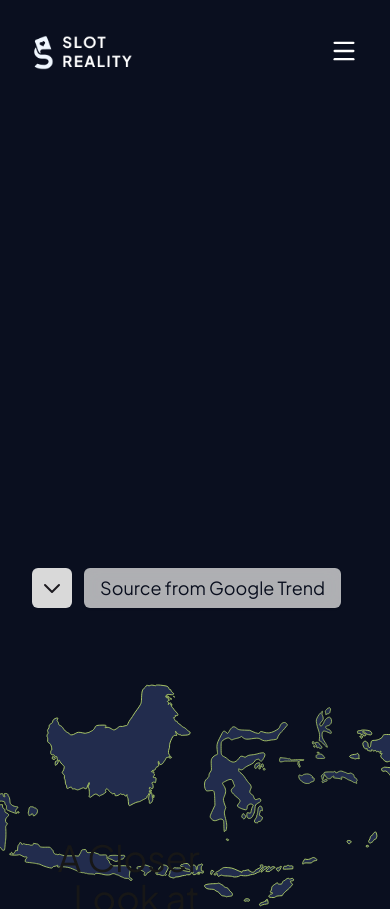
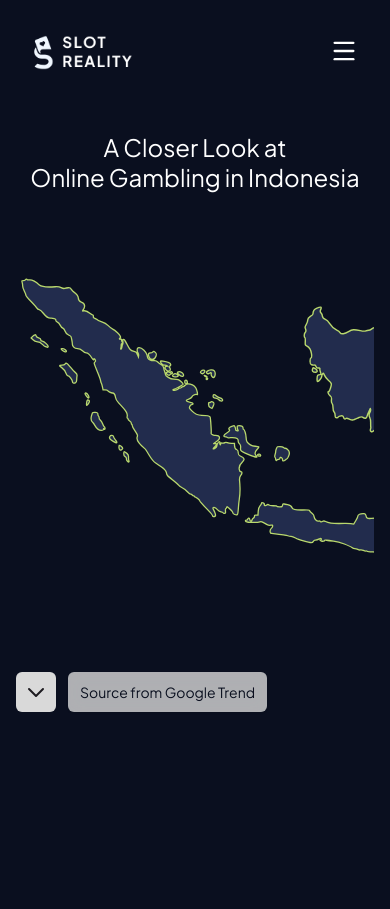
Before and after one commit to dzikrimr/SlotReality, a Next.js app: page /maps in a window 390 px wide. Shown: the top 909 px of the page. After the commit the page ends 844 px from the top, so only its background shows below. Built offline with nearby package versions, Linux system fonts and the light colour scheme.

Commit message:
responsiveness maps page

```diff
--- a/src/app/maps/page.tsx
+++ b/src/app/maps/page.tsx
@@ -14,6 +14,14 @@ export default function IndonesiaMap() {
   const [isClosing, setIsClosing] = useState(false);
   const [mousePosition, setMousePosition] = useState({ x: 0, y: 0 });
   const [animatedPercentage, setAnimatedPercentage] = useState(0);
+  const [isMobile, setIsMobile] = useState(false);
+
+  useEffect(() => {
+    const checkMobile = () => setIsMobile(window.innerWidth < 1024);
+    checkMobile();
+    window.addEventListener('resize', checkMobile);
+    return () => window.removeEventListener('resize', checkMobile);
+  }, []);
 
   const islandData: { [key: string]: number } = {
     sumatra: 87,
@@ -99,12 +107,10 @@ export default function IndonesiaMap() {
     setMousePosition({ x: e.clientX, y: e.clientY });
   };
 
-  const smoothScrollTo = (target: string) => {
-    gsap.to(window, {
-      duration: 1.5,
-      scrollTo: target,
-      ease: "power2.inOut",
-    });
+  const handleTouchMove = (e: React.TouchEvent<HTMLDivElement>) => {
+    if (e.touches.length > 0) {
+      setMousePosition({ x: e.touches[0].clientX, y: e.touches[0].clientY });
+    }
   };
 
   useEffect(() => {
@@ -160,16 +166,43 @@ export default function IndonesiaMap() {
           from { opacity: 1; }
           to { opacity: 0; }
         }
+
+        .map-scroll-container::-webkit-scrollbar {
+          height: 8px;
+        }
+
+        .map-scroll-container::-webkit-scrollbar-track {
+          background: rgba(255, 255, 255, 0.1);
+          border-radius: 4px;
+        }
+
+        .map-scroll-container::-webkit-scrollbar-thumb {
+          background: #B9D86D;
+          border-radius: 4px;
+        }
+
+        .map-scroll-container::-webkit-scrollbar-thumb:hover {
+          background: #a8c55c;
+        }
       `}</style>
 
       <div
-    className="relative min-h-screen bg-[#0A0F1F] flex items-center justify-center p-8"
+        className="relative min-h-screen bg-[#0A0F1F] flex items-center justify-center p-4 sm:p-6 lg:p-8"
         onMouseMove={handleMouseMove}
+        onTouchMove={handleTouchMove}
       >
-    <div className="absolute bottom-0 left-0 w-full h-80 bg-[#0A0F1F]"></div>
         <div className="w-full max-w-7xl">
-      <div className="flex flex-col lg:flex-row items-start justify-between gap-8 h-full">
-        <div className="text-white lg:w-1/4 relative h-[36rem] flex flex-col justify-end">
+          <div className="flex flex-col lg:flex-row items-start justify-between gap-6 lg:gap-8">
+
+            <div className="lg:hidden w-full text-center mb-4">
+              <h1 className="text-2xl sm:text-3xl text-white leading-tight">
+                A Closer Look at
+                <br />
+                Online Gambling in Indonesia
+              </h1>
+            </div>
+
+            <div className="text-white w-full lg:w-1/4 relative lg:h-[36rem] flex flex-col justify-end order-3 lg:order-1">
               <div className="flex items-center gap-3">
                 <button
                   onClick={handleToggle}
@@ -193,18 +226,19 @@ export default function IndonesiaMap() {
                   </svg>
                 </button>
 
-            <div className="bg-[#D9D9D9] opacity-80 backdrop-blur shadow text-lg text-[#0A0F1F] flex items-center justify-center h-10 rounded-md px-4">
+                <div className="bg-[#D9D9D9] opacity-80 backdrop-blur shadow text-sm sm:text-base lg:text-lg text-[#0A0F1F] flex items-center justify-center h-10 rounded-md px-3 sm:px-4">
                   Source from Google Trend
                 </div>
               </div>
 
               {(openLegend || isClosing) && (
                 <div
-              className="absolute bottom-14 flex items-start gap-2"
+                  className="absolute flex items-start gap-2 z-10"
                   style={{
                     animation: isClosing
                       ? "slideDown 0.3s ease-out"
                       : "slideUp 0.3s ease-out",
+                    bottom: isMobile ? '60px' : '3.5rem',
                   }}
                 >
                   <div className="flex flex-col items-center rounded bg-[rgba(217,217,217,0.12)] w-10 p-2 gap-2">
@@ -245,11 +279,16 @@ export default function IndonesiaMap() {
               )}
             </div>
 
-        <div className="flex-1 relative">
+            <div className="flex-1 relative w-full order-2">
+              <div className={`${isMobile ? 'overflow-x-auto overflow-y-visible map-scroll-container pb-4' : ''} w-full`}>
                 <svg
-            viewBox="1000 0 4000 2000"
+                  viewBox={isMobile ? "2000 400 2000 3400" : "1000 0 4000 2000"}
                   preserveAspectRatio="xMidYMid meet"
-            className="w-full h-auto max-h-[600px]"
+                  className={`${isMobile ? 'w-[1000px]' : 'w-full'} h-auto`}
+                  style={{
+                    maxHeight: isMobile ? '400px' : '600px',
+                    minHeight: isMobile ? '400px' : 'auto'
+                  }}
                   overflow="visible"
                 >
                   {islands.map((island, index) => {
@@ -277,8 +316,10 @@ export default function IndonesiaMap() {
                           stroke="#B9D86D"
                           strokeWidth="2"
                           className="transition-all duration-300 cursor-pointer"
-                    onMouseEnter={() => setHoveredIsland(island.id)}
-                    onMouseLeave={() => setHoveredIsland(null)}
+                          onMouseEnter={() => !isMobile && setHoveredIsland(island.id)}
+                          onMouseLeave={() => !isMobile && setHoveredIsland(null)}
+                          onTouchStart={() => setHoveredIsland(island.id)}
+                          onTouchEnd={() => setTimeout(() => setHoveredIsland(null), 2000)}
                           style={{
                             filter:
                               hoveredIsland === island.id
@@ -292,55 +333,55 @@ export default function IndonesiaMap() {
                     );
                   })}
                 </svg>
-
+              </div>
               {hoveredIsland && (
                 <div
                   className="fixed pointer-events-none z-50"
                   style={{
-                left: `${mousePosition.x + 20}px`,
-                top: `${mousePosition.y - 20}px`,
-                transform: "translate(0, -100%)",
+                    left: isMobile ? '50%' : `${mousePosition.x + 20}px`,
+                    top: isMobile ? '50%' : `${mousePosition.y - 20}px`,
+                    transform: isMobile ? 'translate(-50%, -50%)' : 'translate(0, -100%)',
                   }}
                 >
-              <div className="bg-transparent rounded-lg flex flex-col items-center gap-2 p-[15px_20px] min-w-[100px] border border-[#DFE3F2]">
-                <p className="text-white font-bold text-lg text-center">
+                  <div className="bg-[rgba(10,15,31,0.95)] rounded-lg flex flex-col items-center gap-2 p-[15px_20px] min-w-[100px] border border-[#DFE3F2] backdrop-blur-sm">
+                    <p className="text-white font-bold text-base sm:text-lg text-center">
                       {islands.find((i) => i.id === hoveredIsland)?.name}
                     </p>
 
                     <div className="flex flex-col items-center gap-3">
-                  <div className="relative w-20 h-20">
-                    <svg className="w-20 h-20 transform -rotate-90">
+                      <div className="relative w-16 h-16 sm:w-20 sm:h-20">
+                        <svg className="w-16 h-16 sm:w-20 sm:h-20 transform -rotate-90">
                           <circle
-                        cx="40"
-                        cy="40"
-                        r="36"
+                            cx={isMobile ? "32" : "40"}
+                            cy={isMobile ? "32" : "40"}
+                            r={isMobile ? "28" : "36"}
                             stroke="#e5e7eb"
                             strokeWidth="5"
                             fill="none"
                           />
                           <circle
-                        cx="40"
-                        cy="40"
-                        r="36"
+                            cx={isMobile ? "32" : "40"}
+                            cy={isMobile ? "32" : "40"}
+                            r={isMobile ? "28" : "36"}
                             stroke="#F44336"
                             strokeWidth="5"
                             fill="none"
-                        strokeDasharray={`${2 * Math.PI * 36}`}
+                            strokeDasharray={`${2 * Math.PI * (isMobile ? 28 : 36)}`}
                             strokeDashoffset={`${
-                          2 * Math.PI * 36 * (1 - animatedPercentage / 100)
+                              2 * Math.PI * (isMobile ? 28 : 36) * (1 - animatedPercentage / 100)
                             }`}
                             className="transition-all duration-300"
                             strokeLinecap="round"
                           />
                         </svg>
                         <div className="absolute inset-0 flex items-center justify-center">
-                      <span className="text-white font-bold text-lg">
+                          <span className="text-white font-bold text-base sm:text-lg">
                             {animatedPercentage}%
                           </span>
                         </div>
                       </div>
 
-                  <p className="text-white text-sm text-center leading-tight">
+                      <p className="text-white text-xs sm:text-sm text-center leading-tight">
                         Pemain Judi Online
                       </p>
                     </div>
@@ -348,9 +389,8 @@ export default function IndonesiaMap() {
                 </div>
               )}
             </div>
-
-      <div className="lg:w-1/4 text-right relative">
-        <h1 className="absolute top-4 text-4xl text-right">
+            <div className="hidden lg:block lg:w-1/4 text-right relative order-1 lg:order-3">
+              <h1 className="absolute top-4 text-3xl xl:text-4xl text-white text-right leading-tight">
                 A Closer Look at
                 <br />
                 Online Gambling in Indonesia
```
Lines whose indentation alone changed are shown as unchanged.
